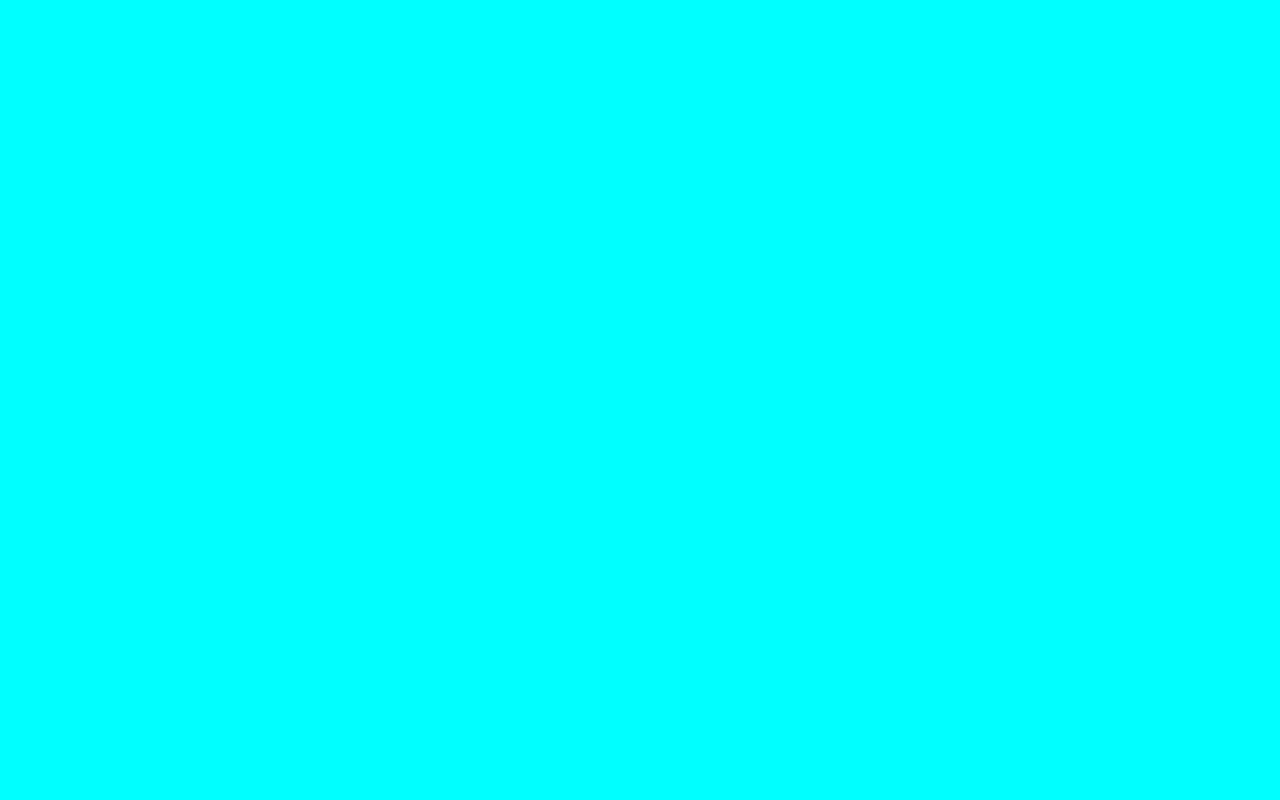
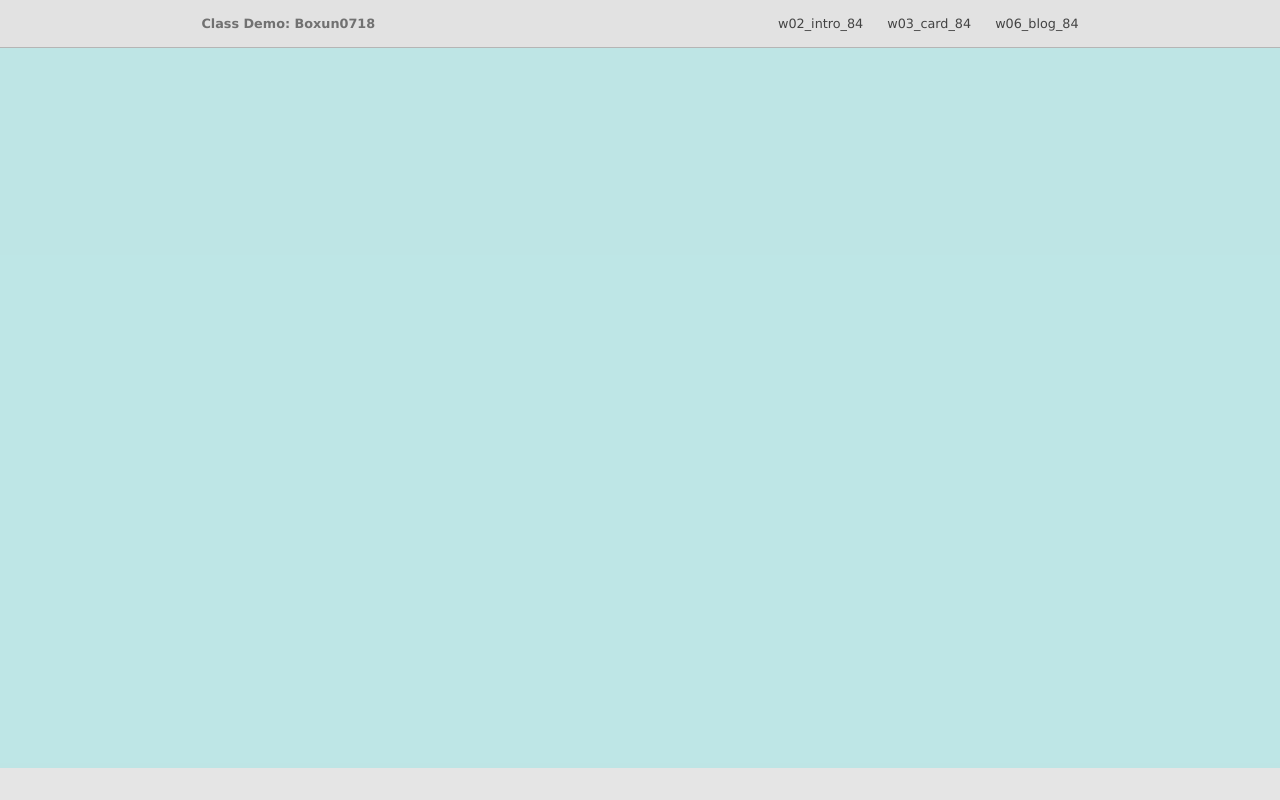
Before and after one commit to Boxun0718/1131-sweb-demo-84, a plain HTML site: page demo/md/w07_84.html in a window 1280 px wide. Drawn offline with Linux system fonts and the light colour scheme.

```diff
--- a/demo/md/w07_84.css
+++ b/demo/md/w07_84.css
@@ -1,3 +1,63 @@
+* {
+  margin: 0;
+  padding: 0;
+  box-sizing: border-box;
+}
+
 body {
-  background-color: aqua;
+  font-family: 'Lucida Sans', 'Lucida Sans Regular', 'Lucida Grande',
+    'Lucida Sans Unicode', Geneva, Verdana, sans-serif;
+  font-size: 10px;
+  background-color: rgba(0, 0, 0, 0.1);
+  color: rgba(0, 0, 0, 0.7);
 }
+
+li {
+  list-style-type: none;
+}
+
+.nav {
+  display: flex;
+  align-items: center;
+  height: 3rem;
+  background-color: rgba(0, 0, 0, 0.01);
+  border-bottom: 1px solid rgba(0, 0, 0, 0.2);
+}
+
+.nav-center {
+  display: flex;
+  width: 100%;
+  justify-content: space-around;
+  align-items: center;
+}
+
+.nav-header h4 {
+  font-size: 0.8rem;
+  color: rgba(0, 0, 0, 0.5);
+}
+
+.nav-links {
+  display: flex;
+  justify-content: space-around;
+  align-items: center;
+  gap: 1.5rem;
+}
+
+.nav-links li a {
+  text-decoration: none;
+  color: rgba(0, 0, 0, 0.7);
+  font-size: 0.8rem;
+}
+
+.nav-links li a:hover {
+  color: rgba(0, 0, 0, 0.9);
+  font-weight: 500;
+  border-bottom: 1px solid purple;
+  padding-bottom: 3px;
+}
+
+.show-classdemo {
+  width: 100%;
+  height: 90vh;
+  background-color: rgba(152, 230, 230, 0.5);
+}
--- a/demo/md/w07_84.html
+++ b/demo/md/w07_84.html
@@ -7,6 +7,25 @@
     <title>Classdemo navigation</title>
   </head>
   <body>
+    <nav class="nav">
+      <div class="nav-center">
+        <div class="nav-header">
+          <h4>Class Demo: Boxun0718</h4>
+        </div>
+        <ul class="nav-links">
+          <li onclick="showDemo('w02_intro_84')">
+            <a href="#">w02_intro_84</a>
+          </li>
+          <li onclick="showDemo('w03_card_84')">
+            <a href="#">w03_card_84</a>
+          </li>
+          <li onclick="showDemo('w06_blog_84')">
+            <a href="#">w06_blog_84</a>
+          </li>
+        </ul>
+      </div>
+    </nav>
+    <div class="show-classdemo"></div>
     <script src="./w07_84.js"></script>
   </body>
 </html>
--- a/demo/md/w07_84.js
+++ b/demo/md/w07_84.js
@@ -1 +1,16 @@
-alert('hello')
+const p = document.querySelector('.show-classdemo')
+console.log('show-classdemo', p)
+
+function showDemo(item) {
+  switch (item) {
+    case 'w02_intro_84':
+      p.innerHTML = `<iframe src='./w02_intro_84' width="100%" height="100%" />`
+      break
+    case 'w03_card_84':
+      p.innerHTML = `<iframe src='./w03_card_84' width="100%" height="100%" />`
+      break
+    case 'w06_blog_84':
+      p.innerHTML = `<iframe src='./w06_blog_84' width="100%" height="100%" />`
+      break
+  }
+}
```
Also changed, not shown: index.html (added, +11 -0 lines), demo/md/w07_showdemo_84/w07-p3-1.png (added), 1 other file.
